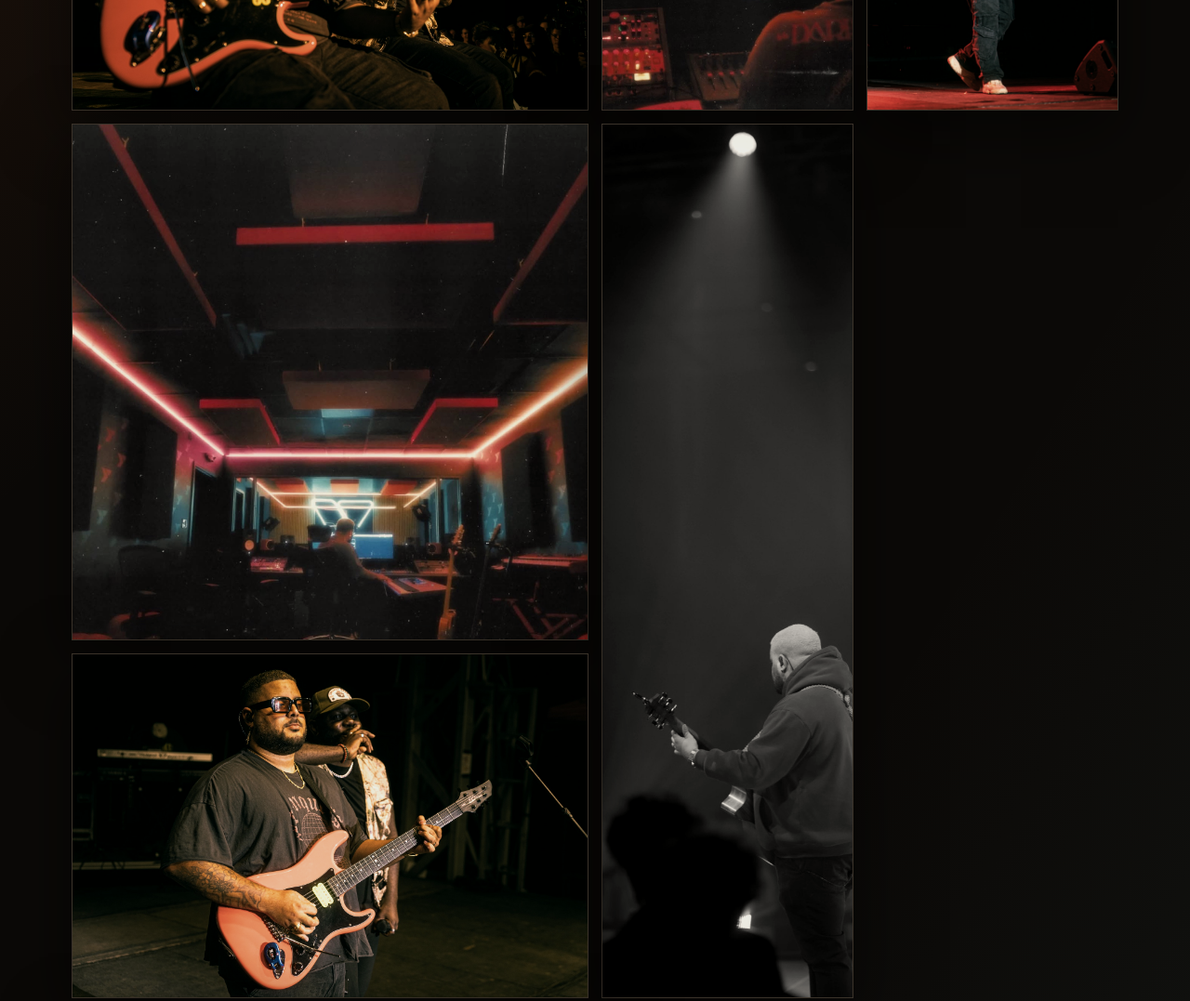
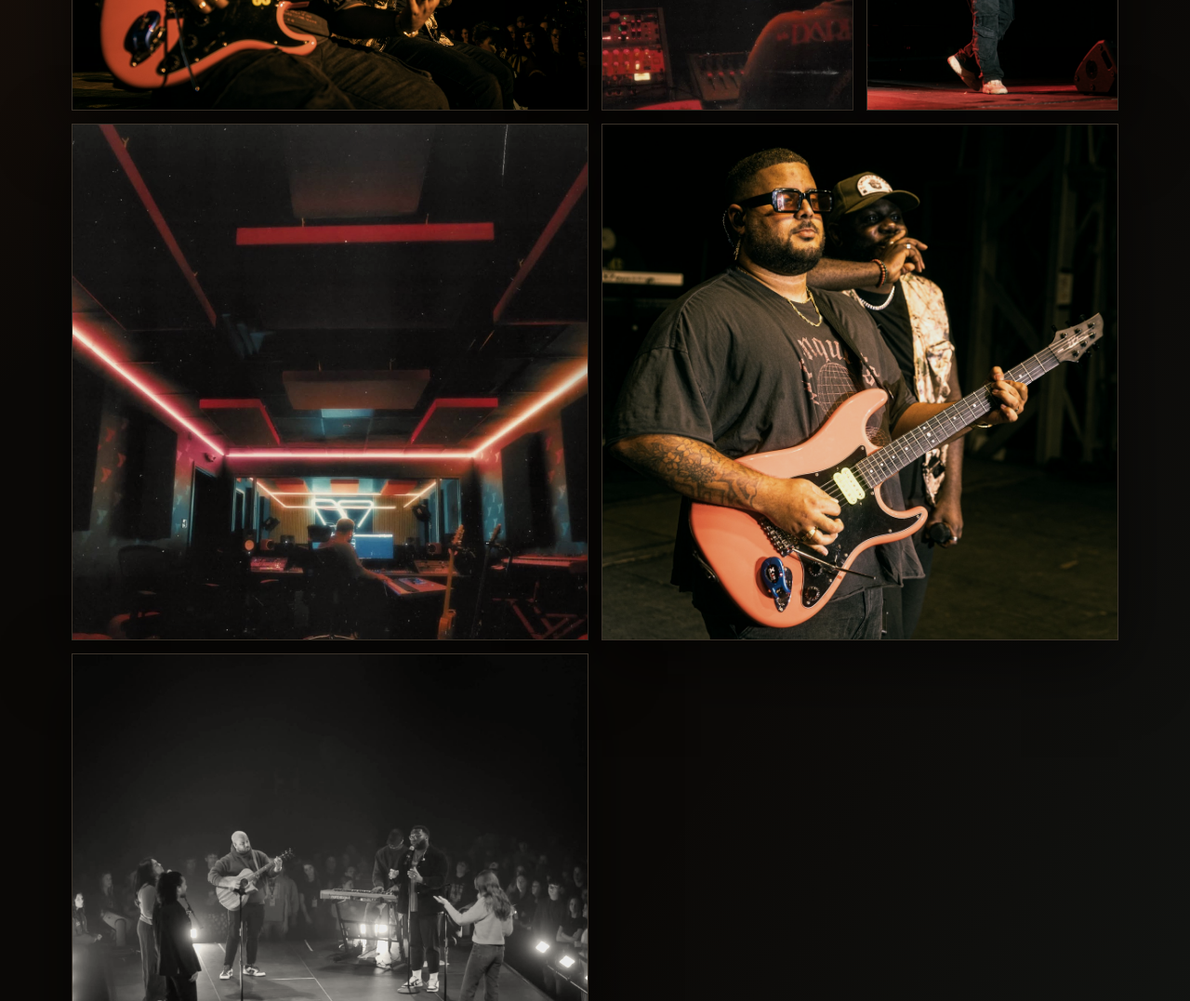
Before and after one commit to toinebrailsford-hue/toine-music-site, a plain HTML site: page index.html in a window 1280 px wide. Shown: the part 2820-3897 px from the top of the page at 93% size. Drawn offline with nearby package versions, Linux system fonts and the light colour scheme.

Commit message:
Remove cropped vertical photo

```diff
--- a/index.html
+++ b/index.html
@@ -183,9 +183,6 @@
           <figure class="photo-tile wide">
             <img src="assets/photos/toine-studio-room.jpg" alt="Recording studio room with neon lights and instruments" />
           </figure>
-          <figure class="photo-tile tall">
-            <img class="photo-focus-low" src="assets/photos/toine-stage-bw.jpg" alt="Black and white photo of Toine playing guitar on stage" />
-          </figure>
           <figure class="photo-tile wide">
             <img src="assets/photos/toine-live-portrait.jpg" alt="Toine holding guitar beside a vocalist on stage" />
           </figure>
```
